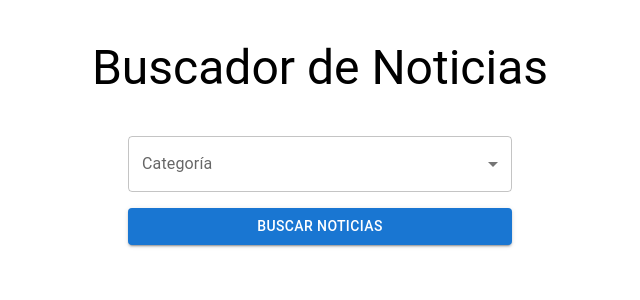
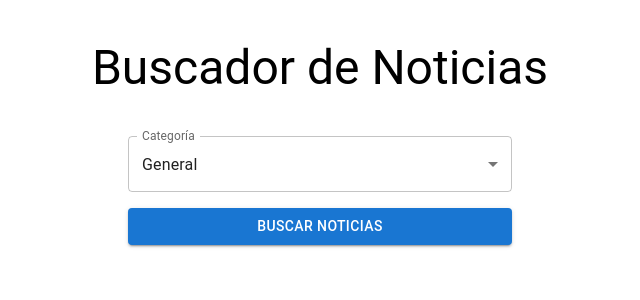
Before and after one commit to zassory/noticiasapi, a React app: page / in a window 1280 px wide. Shown: the top 300 px of the page, without its empty margins (320-960 px from the left). Built offline with nearby package versions, Linux system fonts and the light colour scheme; the HTML template or start-up script is replaced by a standard one.

Commit message:
nuevo state en provider y funcion entregada por provider

```diff
--- a/src/components/Formulario.jsx
+++ b/src/components/Formulario.jsx
@@ -1,4 +1,5 @@
 import { FormControl , InputLabel, Select, MenuItem, Button, Box } from "@mui/material";
+import { useNoticias } from "../hooks/useNoticias";
 
 const CATEGORIAS = [
     { value: 'general', label: 'General'},
@@ -10,13 +11,19 @@
     { value: 'technology', label: 'Tecnología'},
 ]
 
+//------------------------------------------------->
 export const Formulario = () => {
+
+  const { categoria , handleChangeCategoria } = useNoticias();
+
   return (
     <form>
         <FormControl fullWidth>
             <InputLabel>Categoría</InputLabel>
             <Select
                 label="Categoría"
+                onChange={handleChangeCategoria}
+                value={categoria}
             >
                 {CATEGORIAS.map( categoria => (
                     <MenuItem
--- a/src/context/NoticiasProvider.jsx
+++ b/src/context/NoticiasProvider.jsx
@@ -3,12 +3,17 @@
 const NoticiasContext = createContext();
 
 export const NoticiasProvider = ({children}) => {
+    const [categoria,setCategoria] = useState('general');
 
+    const handleChangeCategoria = e => {
+        setCategoria(e.target.value);
+    }
 
     return(
         <NoticiasContext.Provider
             value={{
-
+                categoria,
+                handleChangeCategoria
             }}
         >
             {children}
```
